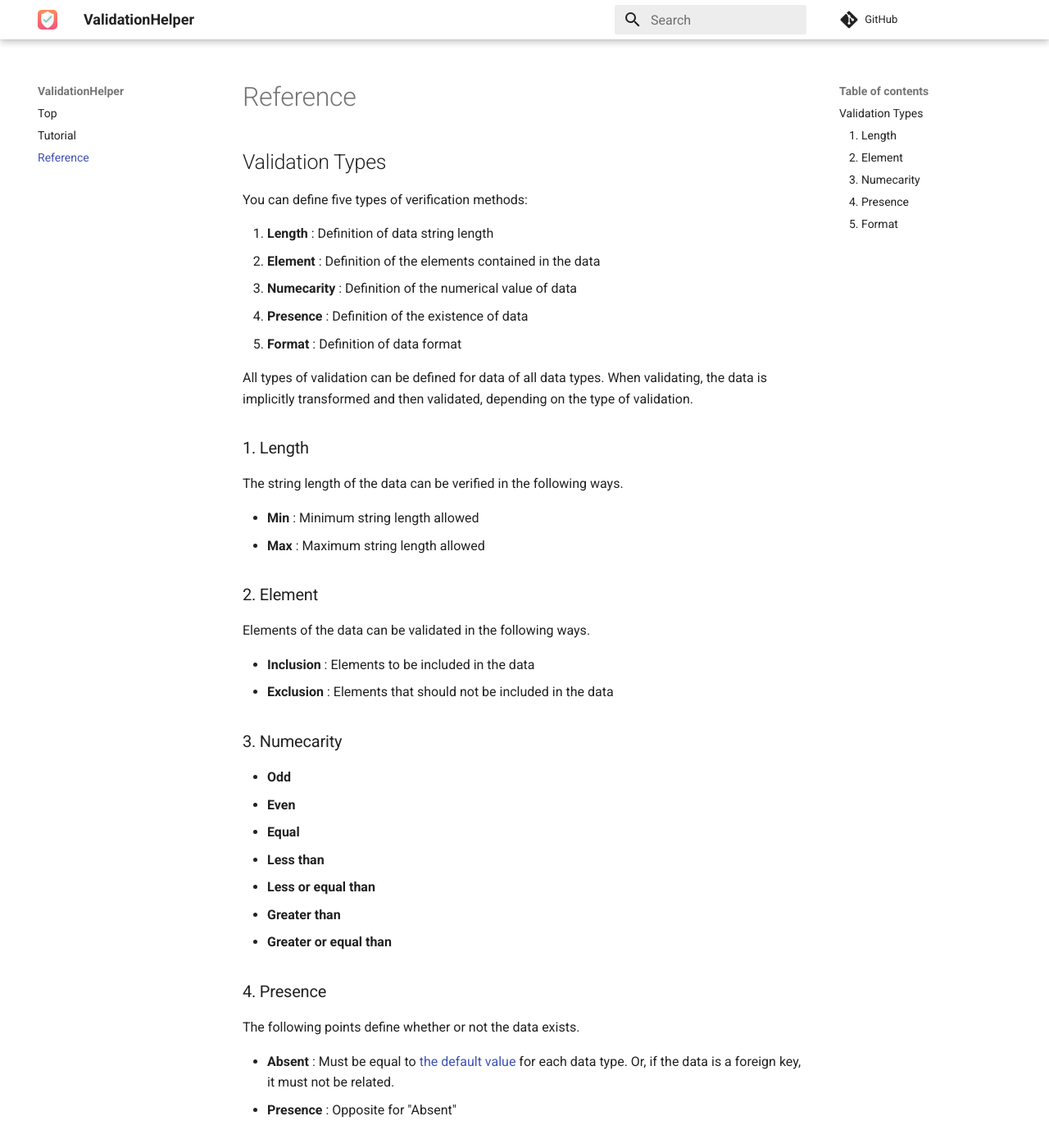
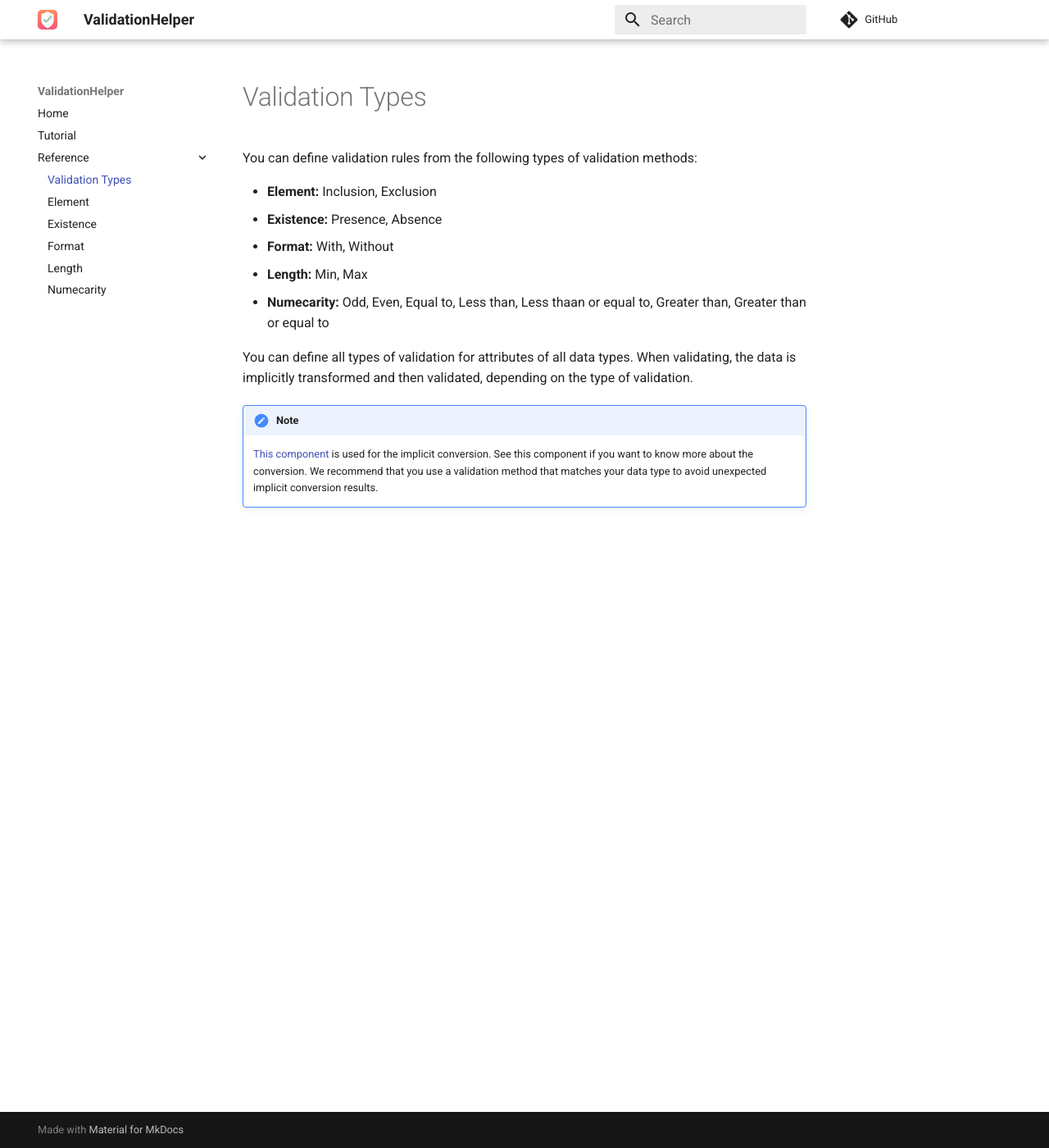
Before and after one commit to yamagh/ValidationHelper, an MkDocs documentation site: the page built from docs/Reference/index.md, in a window 1280 px wide and 1400 px high. Shown: the whole window at 82% size. Built offline with MkDocs 1.6.1 and Material for MkDocs 9.7.7, drawn with Linux system fonts in a browser that asks for light colours; comment, search, counter and statistics services are not loaded; some of the changed text lies outside the part shown.

Commit message:
Update docs

```diff
--- a/docs/Reference.md
+++ /dev/null
@@ -1,51 +0,0 @@
-# Reference
-
-## Validation Types
-
-You can define five types of verification methods:
-
-1. **Length** : Definition of data string length
-2. **Element** : Definition of the elements contained in the data
-3. **Numecarity** : Definition of the numerical value of data
-4. **Presence** : Definition of the existence of data
-5. **Format** : Definition of data format
-
-All types of validation can be defined for data of all data types. When validating, the data is implicitly transformed and then validated, depending on the type of validation.
-
-### 1. Length
-
-The string length of the data can be verified in the following ways.
-
-- **Min** : Minimum string length allowed
-- **Max** : Maximum string length allowed
-
-### 2. Element
-
-Elements of the data can be validated in the following ways.
-
-- **Inclusion** : Elements to be included in the data
-- **Exclusion** : Elements that should not be included in the data
-
-### 3. Numecarity
-
-- **Odd**
-- **Even**
-- **Equal**
-- **Less than**
-- **Less or equal than**
-- **Greater than**
-- **Greater or equal than**
-
-### 4. Presence
-
-The following points define whether or not the data exists.
-
-- **Absent** : Must be equal to [the default value](https://success.outsystems.com/Documentation/11/Reference/OutSystems_Language/Data/Database_Reference/Default_Values_on_Database) for each data type. Or, if the data is a foreign key, it must not be related.
-- **Presence** : Opposite for "Absent"
-
-### 5. Format
-
-Whether it matches the format specified by the regular expression.
-
-- **with** : Match the format specified by the regular expression
-- **without** : Does not match the format specified by the regular expression
--- /dev/null
+++ b/docs/Reference/index.md
@@ -0,0 +1,14 @@
+# Validation Types
+
+You can define validation rules from the following types of validation methods:
+
+- **Element:** Inclusion, Exclusion
+- **Existence:** Presence, Absence
+- **Format:** With, Without
+- **Length:** Min, Max
+- **Numecarity:** Odd, Even, Equal to, Less than, Less thaan or equal to, Greater than, Greater than or equal to
+
+You can define all types of validation for attributes of all data types. When validating, the data is implicitly transformed and then validated, depending on the type of validation.
+
+!!! Note
+    [This component](https://www.outsystems.com/forge/component-overview/5391/objecttorecordlist-using-c-reflection) is used for the implicit conversion. See this component if you want to know more about the conversion. We recommend that you use a validation method that matches your data type to avoid unexpected implicit conversion results.
--- a/docs/index.md
+++ b/docs/index.md
@@ -1,3 +1,7 @@
+---
+title: Home
+---
+
 # ValidationHelper
 
 <img src='img/icon.svg' width='250'/>
--- a/mkdocs.yml
+++ b/mkdocs.yml
@@ -11,7 +11,8 @@ theme:
   custom_dir: overrides
   gtags:
     - G-0BSW43D88H
-nav:
-  - Top: index.md
-  - Tutorial: Tutorial.md
-  - Reference: Reference.md
+  features:
+    - navigation.instant
+markdown_extensions:
+  - def_list
+  - admonition
```
Also changed, not shown: docs/Reference/Element.md (added, +37 -0 lines), docs/Reference/Existence.md (added, +37 -0 lines), docs/Reference/Format.md (added, +42 -0 lines), docs/Reference/Length.md (added, +32 -0 lines), docs/Reference/Numecarity.md (added, +73 -0 lines).
